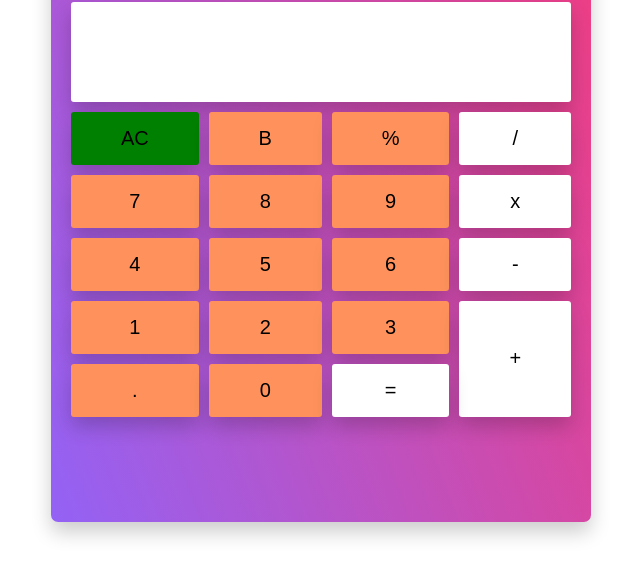
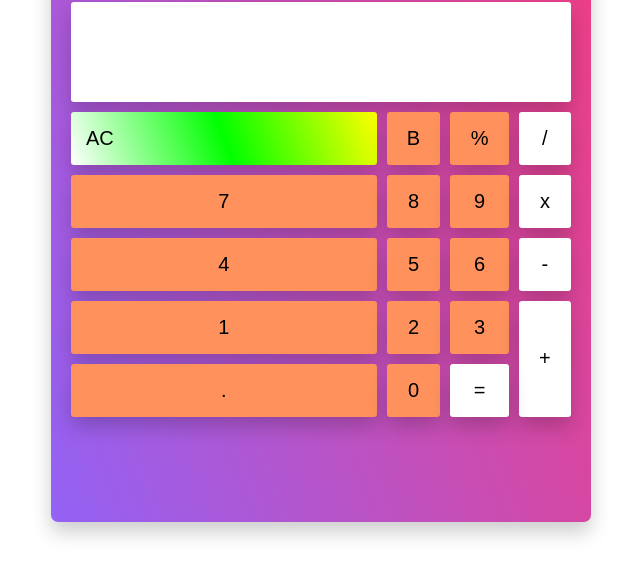
Before and after one commit to santhoshkumar43/calculator, a plain HTML site: page index.html in a window 1280 px wide. Shown: the part 146-724 px from the top of the page, without its empty margins (319-959 px from the left). Drawn offline with Linux system fonts and the light colour scheme.

Commit message:
Update index.html

```diff
--- a/index.html
+++ b/index.html
@@ -41,7 +41,7 @@
         </div>
         <div class="keys">
 
-            <input type="button"style="background-color: green;" value="AC" onclick="clr(' ')">
+            <input style="background-image: linear-gradient(70deg,white, rgb(0, 255, 0) ,yellow); type="button" value="AC" onclick="clr(' ')">
             <input type="button" value="B" onclick="back()">
             <input type="button" value="%" onclick="store('%')">
             <input style="background-color: white;" type="button" value="/" onclick="store('/')">
```
